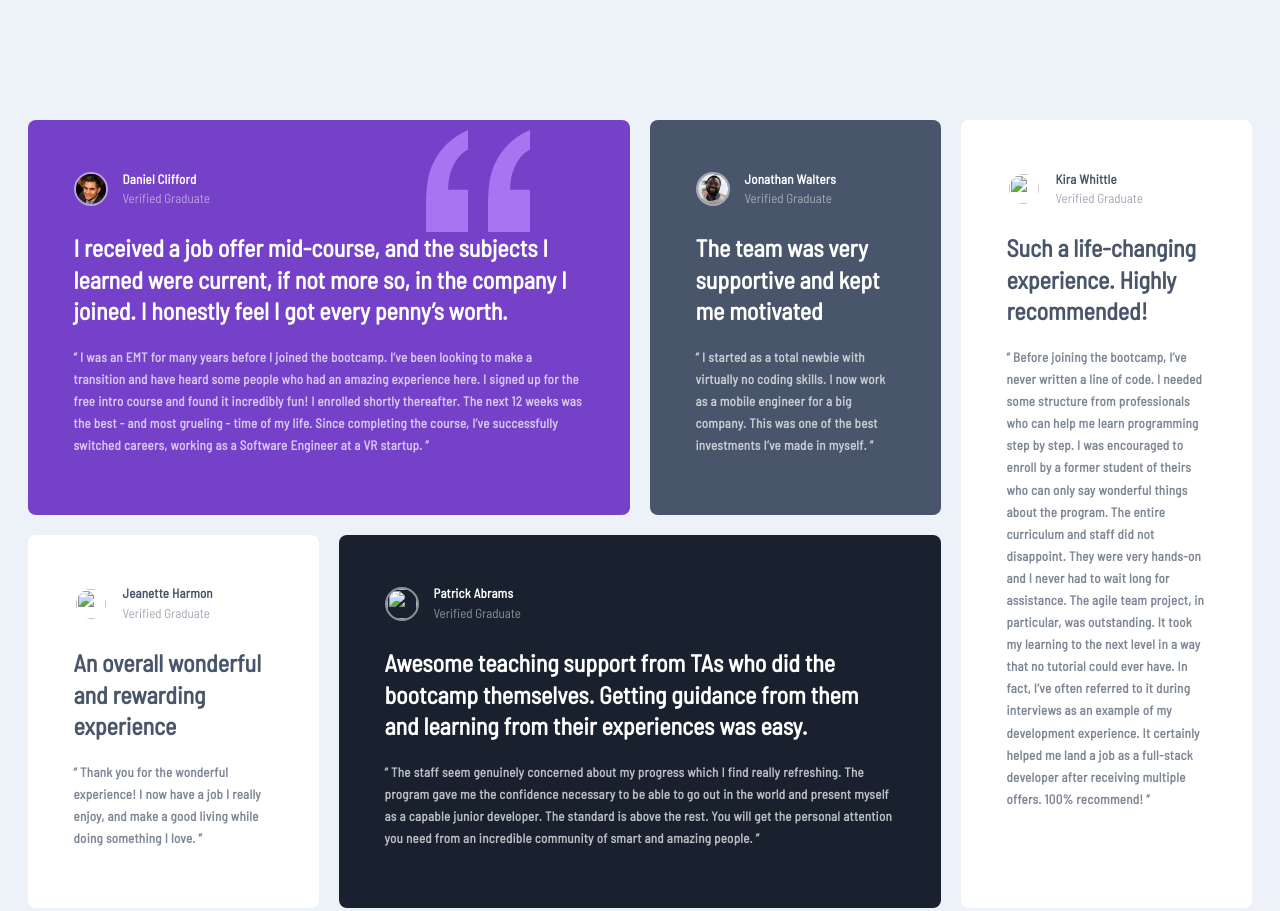
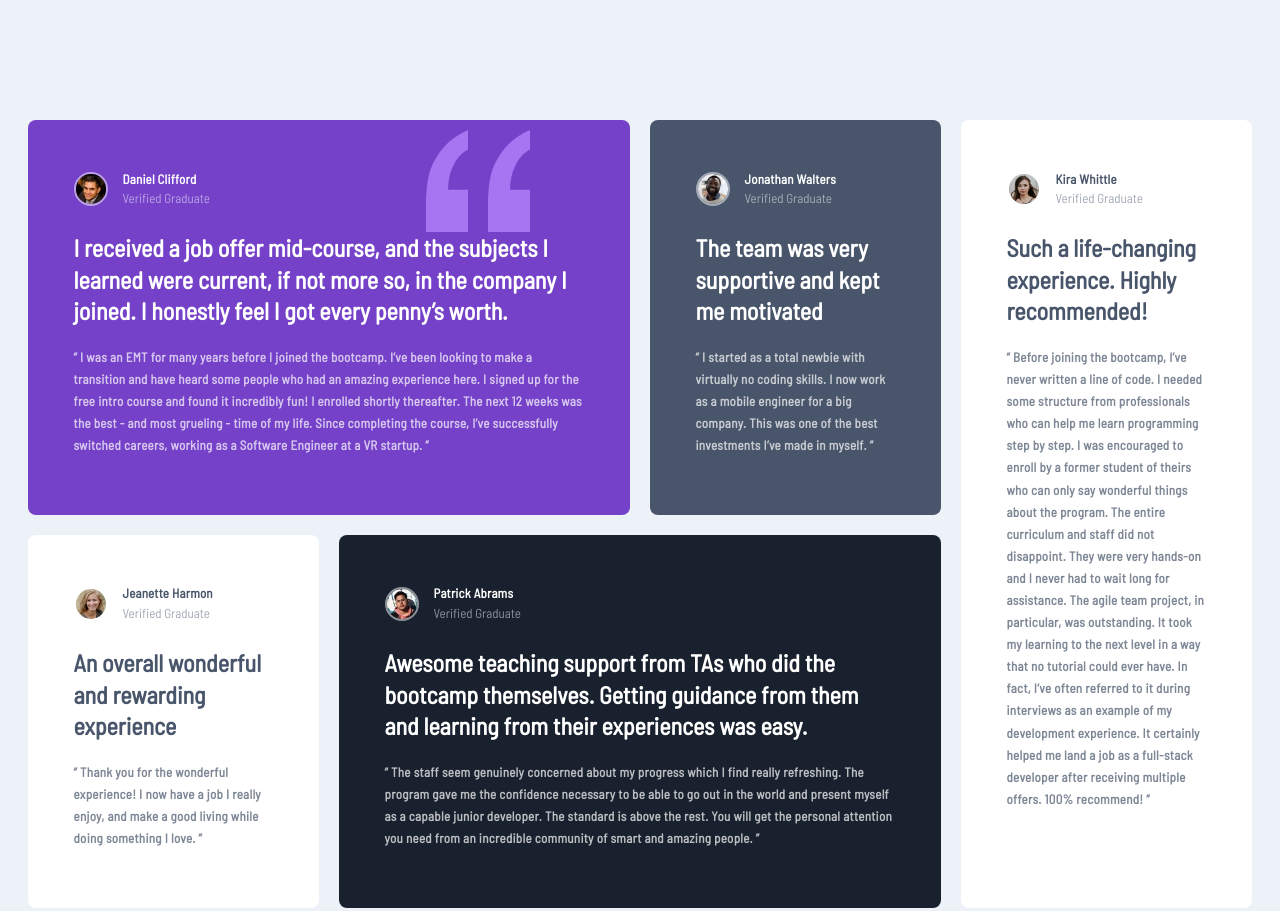
Before and after one commit to evanhill1989/Testimonials-grid-section, a plain HTML site: page index.html in a window 1280 px wide. Shown: the top 911 px of the page. Drawn offline with Linux system fonts and the light colour scheme; files whose address does not match are found by name.

Commit message:
Update index.html

```diff
--- a/index.html
+++ b/index.html
@@ -57,7 +57,7 @@
         <article class="Harmon">
 
             <div class="id-container">
-                    <img class="avatar" src= "images/image-jeanette.jpg">
+                    <img class="avatar" src= "image-jeanette.jpg">
                         <div class="id-name-grad">
                             <div class="name">Jeanette Harmon</div>
                             <div class="grad">Verified Graduate</div>
@@ -74,7 +74,7 @@
         <article class="Abrams">
 
             <div class="id-container">
-                    <img class="avatar" src= "images/image-patrick.jpg">
+                    <img class="avatar" src= "image-patrick.jpg">
                         <div class="id-name-grad">
                             <div class="name">Patrick Abrams</div>
                             <div class="grad">Verified Graduate</div>
@@ -94,7 +94,7 @@
         <article class="Whittle">
 
             <div class="id-container">
-                    <img class="avatar" src= "images/image-kira.jpg">
+                    <img class="avatar" src= "image-kira.jpg">
                         <div class="id-name-grad">
                             <div class="name">Kira Whittle</div>
                             <div class="grad">Verified Graduate</div>
```
